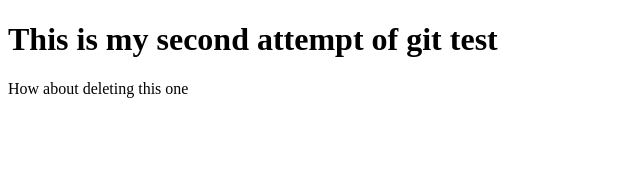
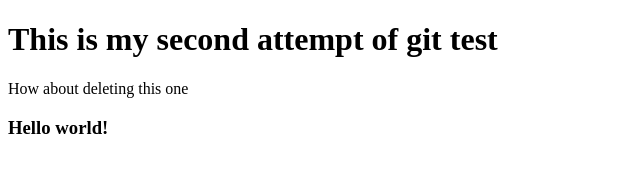
Before and after one commit to surafel9/git-test, a website: page index.html in a window 1280 px wide. Shown: the whole page, without its empty margins (0-640 px from the left). Drawn offline with Linux system fonts and the light colour scheme.

Commit message:
using NPM

```diff
--- a/index.html
+++ b/index.html
@@ -9,5 +9,6 @@
 <body>
     <h1>This is my second attempt of git test</h1>
     <p>How about deleting this one</p>
+    <h3>Hello world!</h3>
 </body>
 </html>
```
Also changed, not shown: package.json (added, +24 -0 lines), 2 other files.
